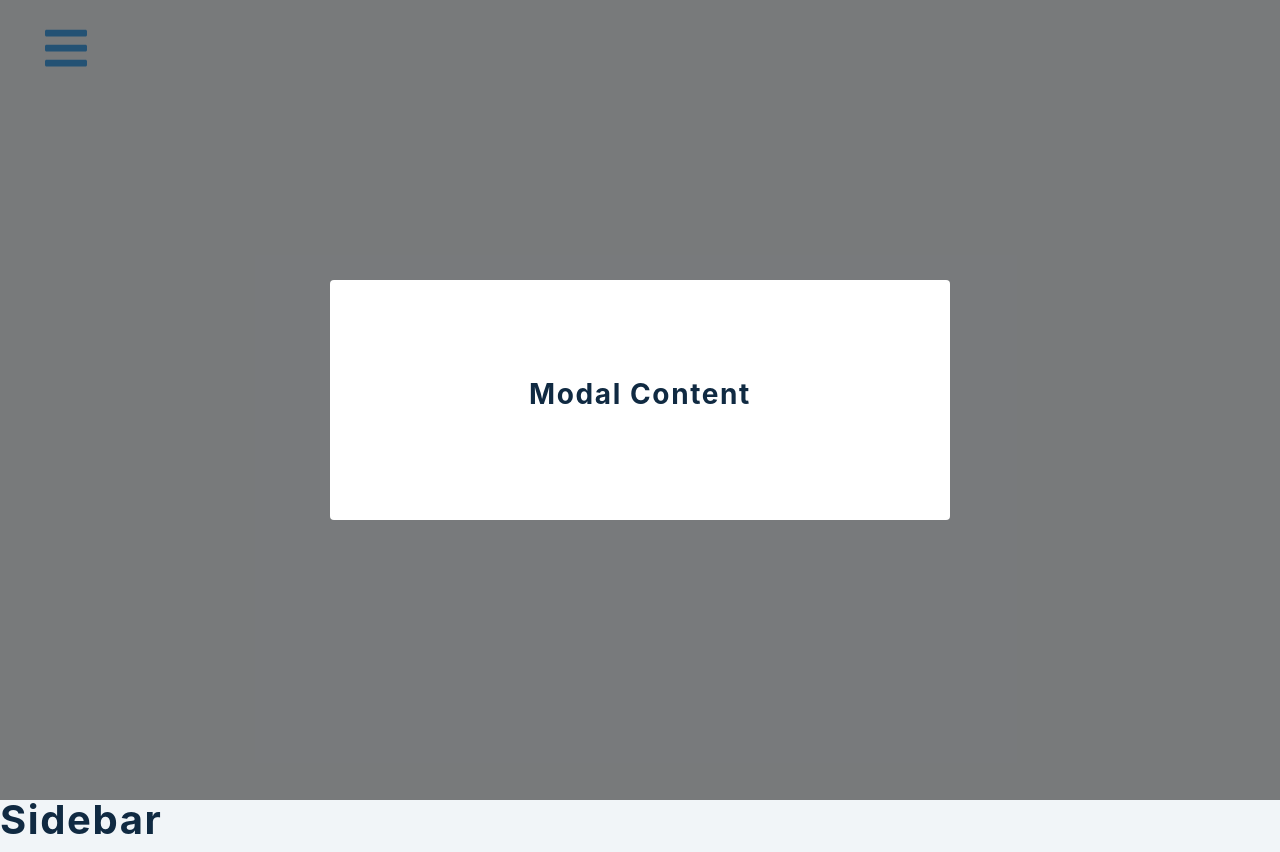
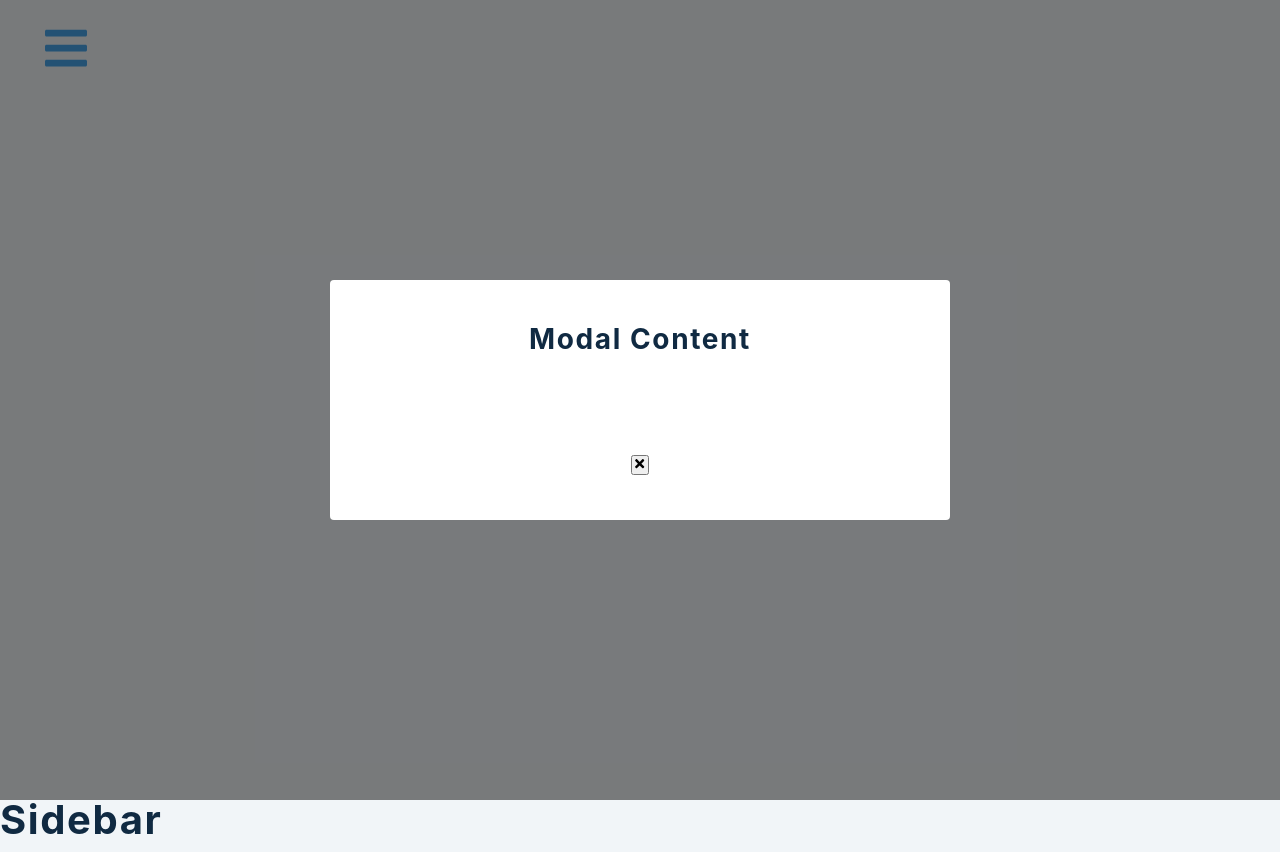
Before and after one commit to jos3ph-m/Sidebar-and-Modal, a React (Create React App) app: page / in a window 1280 px wide. Built offline with nearby package versions, Linux system fonts and the light colour scheme.

Commit message:
Modal structure

```diff
--- a/src/Modal.js
+++ b/src/Modal.js
@@ -5,6 +5,9 @@ const Modal = () => {
     <div className={`modal-overlay show-modal`}>
       <div className="modal-container">
         <h3>modal content</h3>
+        <button className="closed-modal-btn">
+          <FaTimes />
+        </button>
       </div>
     </div>
   );
```
